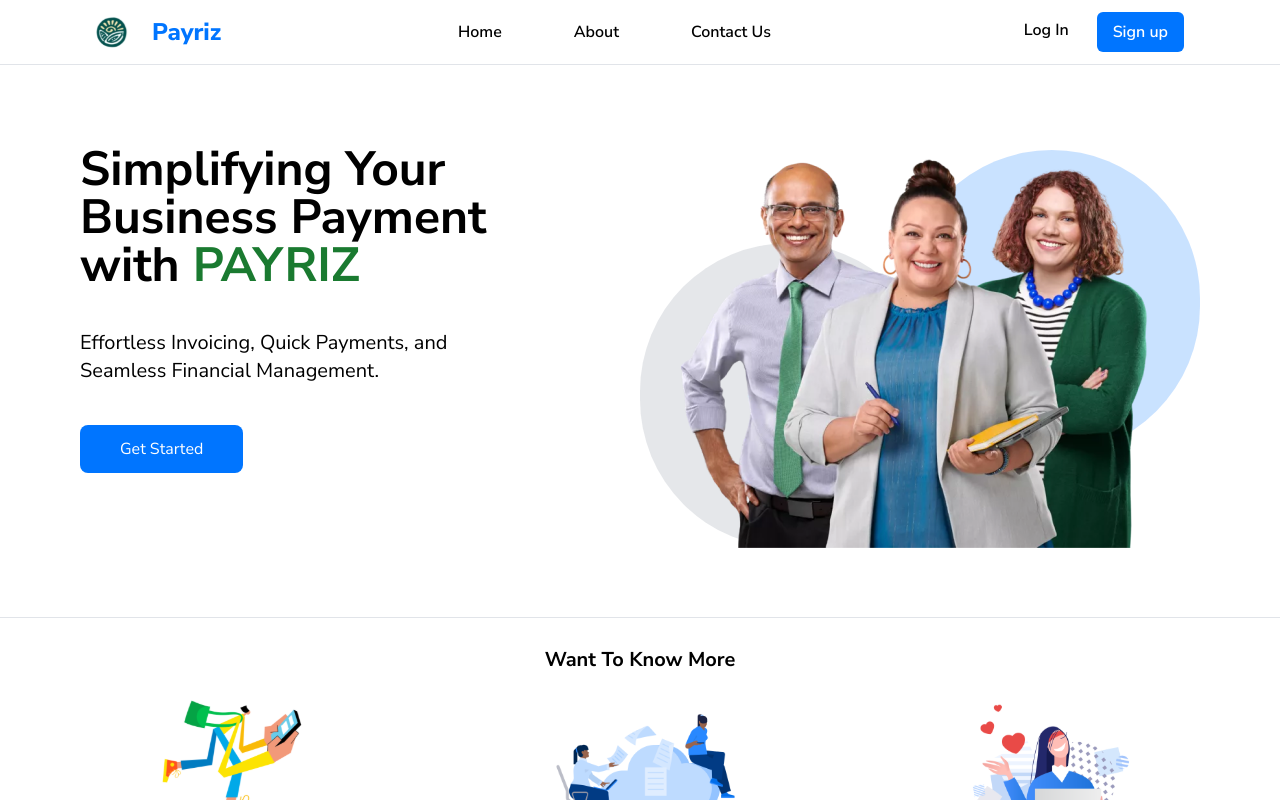
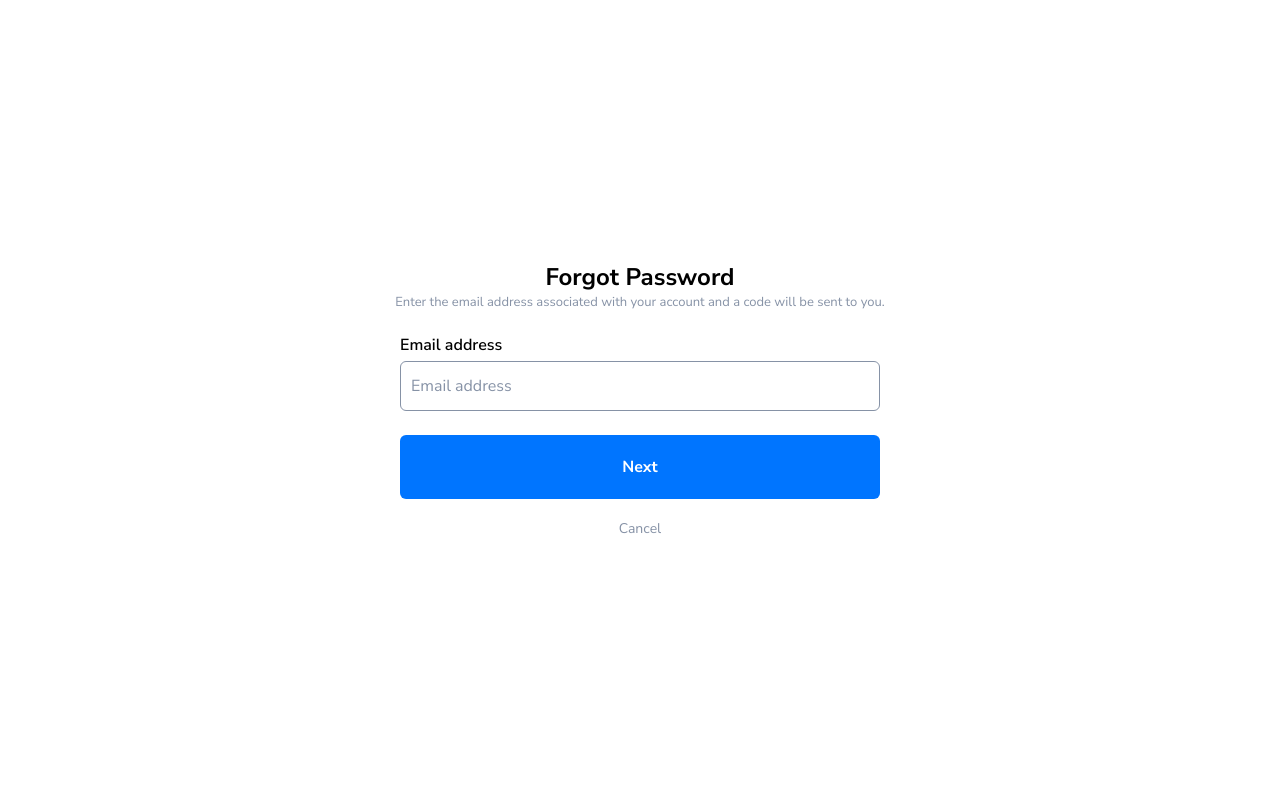
Before and after one commit to Joshuamjv2/payriz, a React (Vite) app in the folder frontend/: page /forgot-password in a window 1280 px wide. Shown: the top 800 px of the page. Built offline with nearby package versions, Linux system fonts and the light colour scheme; no server answers.

Commit message:
feat: password reset

```diff
--- a/frontend/src/App.tsx
+++ b/frontend/src/App.tsx
@@ -1,6 +1,7 @@
 import { BrowserRouter as Router, Route, Routes } from 'react-router-dom';
 import Login from './pages/AuthPages/Login';
 import Register from './pages/AuthPages/Register';
+import ForgotPassword from './pages/AuthPages/ForgotPassword';
 import Dashboard from './pages/Dashboard';
 import { ToastContainer } from 'react-toastify';
 import 'react-toastify/dist/ReactToastify.css';
@@ -18,6 +19,7 @@ import PendingInvoices from './pages/DashboardPages/AllInvoices/PendingInvoices'
 import PaidInvoices from './pages/DashboardPages/AllInvoices/PaidInvoices';
 import LandingPage from './pages/LandingPage/LandingPage';
 import PublicRoute from './hooks/PublicRoute';
+import ResetPassword from './pages/AuthPages/ResetPassword';
 
 function App() {
   return (
@@ -49,6 +51,8 @@ function App() {
         <Route path="" element={<AuthRoute />}>
           <Route path="/login" element={<Login />} />
           <Route path="/register" element={<Register />} />
+          <Route path="/forgot-password" element={<ForgotPassword />} />
+          <Route path="/reset-password" element={<ResetPassword />} />
         </Route>
         <Route path="*" element={<LandingPage />} />
       </Routes>
--- a/frontend/src/components/Navbar.tsx
+++ b/frontend/src/components/Navbar.tsx
@@ -9,8 +9,6 @@ export default function NavBar() {
   const navMenu = useRef(null);
   const [navbar, setNavbar] = useState(false);
   const user: UserContextData = useContext(UserContext);
-
-  console.log(user);
 
   const isAuthenticated = !!Cookies.get('token');
 
--- a/frontend/src/context/UserContext.tsx
+++ b/frontend/src/context/UserContext.tsx
@@ -3,6 +3,7 @@ import Cookies from 'js-cookie';
 import axios from 'axios';
 import { toast } from 'react-toastify';
 import { useLocation } from 'react-router-dom';
+// import LoadingSpinner from '../components/Spinner/LoadingSpinner';
 
 interface Props {
   children: ReactNode;
--- a/frontend/src/interceptors/axios.ts
+++ b/frontend/src/interceptors/axios.ts
@@ -27,10 +27,12 @@ axios.interceptors.response.use(
       if (response.status === 200) {
         const resBody = JSON.parse(response.data.body);
 
+        // API request needs to be from the same domain to set as secure (for iOs, Safari and chrome - mobile)
+
         Cookies.set('token', resBody.access_token, { secure: true });
         Cookies.set('refresh-token', resBody.refresh_token, { secure: true });
+        window.location.reload();
 
-        window.location.reload();
         axios.defaults.headers.common[
           'Authorization'
         ] = `Bearer ${resBody.access_token}`;
@@ -38,6 +40,12 @@ axios.interceptors.response.use(
         return axios(error.config);
       }
     }
+
+    if (error.response.status === 500) {
+      Cookies.remove('token');
+      Cookies.remove('refresh-token');
+      window.location.href = '/';
+    }
     // return error;
     return Promise.reject(error);
   },
--- /dev/null
+++ b/frontend/src/pages/AuthPages/ForgotPassword.tsx
@@ -0,0 +1,114 @@
+import { useState } from 'react';
+import { Form, Formik } from 'formik';
+import InputField from '../../components/InputField';
+import * as Yup from 'yup';
+import axios from 'axios';
+import { toast } from 'react-toastify';
+import { Link } from 'react-router-dom';
+import Modal from 'react-modal';
+import success from '../../assets/success.svg';
+
+const ForgotPasswordSchema = Yup.object().shape({
+  email: Yup.string()
+    .email('Invalid email')
+    .required('Please enter your email address'),
+});
+
+const ForgotPassword = () => {
+  const [isButtonDisabled, setIsButtonDisabled] = useState(false);
+  const [successModalIsOpen, setSuccessModalIsOpen] = useState(false);
+
+  const customStyles = {
+    content: {
+      top: '50%',
+      left: '50%',
+      right: 'auto',
+      bottom: 'auto',
+      marginRight: '-50%',
+      transform: 'translate(-50%, -50%)',
+      borderRadius: '8px',
+      padding: '44px 64px',
+    },
+  };
+
+  const handleSubmit = async (values: { email: string }) => {
+    const { email } = values;
+
+    setIsButtonDisabled(true);
+    try {
+      await axios.post(
+        `/auth/request-reset-password?redirect_url=${
+          import.meta.env.VITE_FRONTEND_URL
+        }/reset-password`,
+        {
+          username: email,
+        },
+      );
+      setSuccessModalIsOpen(true);
+      setIsButtonDisabled(false);
+    } catch (error: any) {
+      const err = JSON.parse(error.response.data.body);
+      toast.error(err.detail);
+      setIsButtonDisabled(false);
+    }
+  };
+
+  return (
+    <div className="flex flex-col items-center justify-center min-h-screen">
+      <h1 className="font-bold text-2xl">Forgot Password</h1>
+      <p className="text-gray text-[13px]">
+        Enter the email address associated with your account and a code will be
+        sent to you.
+      </p>
+
+      <Formik
+        initialValues={{
+          email: '',
+        }}
+        validationSchema={ForgotPasswordSchema}
+        onSubmit={handleSubmit}
+      >
+        {() => (
+          <Form className="flex flex-col mx-auto mt-5">
+            <InputField label="Email address" name="email" type="email" />
+
+            <button
+              disabled={isButtonDisabled}
+              type="submit"
+              className="mt-2 bg-blue disabled:bg-gray sm:w-[30rem] w-80 mx-auto text-[#ffffff] font-bold py-5 rounded-md"
+            >
+              Next
+            </button>
+          </Form>
+        )}
+      </Formik>
+
+      <Link to="/login" className="text-gray text-sm mt-5 text-left">
+        Cancel
+      </Link>
+
+      <Modal
+        isOpen={successModalIsOpen}
+        onRequestClose={() => setSuccessModalIsOpen(false)}
+        style={customStyles}
+        contentLabel="Success Modal"
+        appElement={document.getElementById('root') || undefined}
+      >
+        {/* <button
+          onClick={() => setSuccessModalIsOpen(false)}
+          className="absolute top-5 right-5"
+        >
+          X
+        </button> */}
+        <img src={success} alt="Success" className="mx-auto" />
+        <h2 className="font-bold pt-2 text-center">Successful</h2>
+        <p className="text-gray text-sm pt-2 text-center">
+          You have requested for a password reset. Please check your email
+          address to continue
+        </p>
+      </Modal>
+    </div>
+  );
+};
+
+export default ForgotPassword;
--- a/frontend/src/pages/AuthPages/Login.tsx
+++ b/frontend/src/pages/AuthPages/Login.tsx
@@ -2,12 +2,13 @@ import { useState } from 'react';
 import { Formik, Form } from 'formik';
 import * as Yup from 'yup';
 import InputField from '../../components/InputField';
-import { useNavigate } from 'react-router-dom';
+import { useNavigate, useSearchParams } from 'react-router-dom';
 import heroImg from '../../assets/woman-hero.svg';
 import welcome from '../../assets/welcome-hand.svg';
 import axios from 'axios';
 import { toast } from 'react-toastify';
 import Cookies from 'js-cookie';
+import { Link } from 'react-router-dom';
 
 const LoginSchema = Yup.object().shape({
   email: Yup.string()
@@ -19,6 +20,9 @@ const LoginSchema = Yup.object().shape({
 const Login = () => {
   const navigate = useNavigate();
   const [isButtonDisabled, setIsButtonDisabled] = useState(false);
+  const [searchParams] = useSearchParams();
+  const verificationEmail = searchParams.get('email');
+
   const headers = {
     'Content-Type': 'application/x-www-form-urlencoded',
   };
@@ -39,6 +43,8 @@ const Login = () => {
         },
       );
       const resBody = JSON.parse(res.data.body);
+
+      // API request needs to be from the same domain to set as secure (for iOs, Safari and)
       Cookies.set('token', resBody.access_token, { secure: true });
       Cookies.set('refresh-token', resBody.refresh_token, { secure: true });
       toast.success('Login successful');
@@ -70,7 +76,7 @@ const Login = () => {
         </h1>
         <Formik
           initialValues={{
-            email: '',
+            email: verificationEmail || '',
             password: '',
           }}
           validationSchema={LoginSchema}
@@ -85,7 +91,12 @@ const Login = () => {
                 passwordInput={true}
               />
 
-              {/* <p className="text-gray text-[13px] text-end">Forgot password?</p> */}
+              <Link
+                to="/forgot-password"
+                className="text-end text-gray text-sm"
+              >
+                Forgot password?
+              </Link>
 
               <button
                 disabled={isButtonDisabled}
--- /dev/null
+++ b/frontend/src/pages/AuthPages/ResetPassword.tsx
@@ -0,0 +1,99 @@
+import { useState } from 'react';
+import { Form, Formik } from 'formik';
+import InputField from '../../components/InputField';
+import * as Yup from 'yup';
+import axios from 'axios';
+import { toast } from 'react-toastify';
+import { Navigate, useNavigate, useSearchParams } from 'react-router-dom';
+
+const ForgotPasswordSchema = Yup.object({
+  newPassword: Yup.string().required('Password is required'),
+  verifyPassword: Yup.string().test(
+    'passwords-match',
+    'Passwords must match',
+    function (value) {
+      return this.parent.newPassword === value;
+    },
+  ),
+});
+
+const ResetPassword = () => {
+  const navigate = useNavigate();
+  const [isButtonDisabled, setIsButtonDisabled] = useState(false);
+  const [searchParams] = useSearchParams();
+  const token = searchParams.get('token');
+  const email = searchParams.get('email');
+
+  const handleSubmit = async (values: {
+    newPassword: string;
+    verifyPassword: string;
+  }) => {
+    const { newPassword, verifyPassword } = values;
+
+    setIsButtonDisabled(true);
+    try {
+      const res = await axios.post(`/auth/reset-password?token=${token}`, {
+        password: newPassword,
+        password2: verifyPassword,
+      });
+      const resBody = JSON.parse(res.data.body);
+      console.log(resBody);
+      toast.success('Password reset successful');
+      navigate('/login');
+      setIsButtonDisabled(false);
+    } catch (error: any) {
+      const err = JSON.parse(error.response.data.body);
+      toast.error(err.detail);
+      setIsButtonDisabled(false);
+    }
+  };
+
+  if (!token) {
+    return <Navigate to="/login" replace />;
+  }
+
+  return (
+    <div className="flex flex-col items-center justify-center min-h-screen">
+      <h1 className="font-bold text-2xl">Reset Password</h1>
+      <p className="text-gray text-[13px]">
+        {email
+          ? `Enter your new password for ${email} to reset it.`
+          : 'Enter your new password to reset it'}
+      </p>
+
+      <Formik
+        initialValues={{
+          newPassword: '',
+          verifyPassword: '',
+        }}
+        validationSchema={ForgotPasswordSchema}
+        onSubmit={handleSubmit}
+      >
+        {() => (
+          <Form className="flex flex-col mx-auto mt-5">
+            <InputField
+              label="New Password"
+              name="newPassword"
+              passwordInput={true}
+            />
+            <InputField
+              label="Confirm New Password"
+              name="verifyPassword"
+              passwordInput={true}
+            />
+
+            <button
+              disabled={isButtonDisabled}
+              type="submit"
+              className="mt-2 bg-blue disabled:bg-gray sm:w-[30rem] w-80 mx-auto text-[#ffffff] font-bold py-5 rounded-md"
+            >
+              Reset Password
+            </button>
+          </Form>
+        )}
+      </Formik>
+    </div>
+  );
+};
+
+export default ResetPassword;
--- a/frontend/src/pages/Dashboard.tsx
+++ b/frontend/src/pages/Dashboard.tsx
@@ -121,7 +121,7 @@ const Dashboard = () => {
                 <tr className="[&>*]:text-left text-gray text-sm">
                   <th>Name</th>
                   <th>Contact Information</th>
-                  <th className="flex justify-end">Date Issued</th>
+                  <th className="flex justify-end">Date Added</th>
                 </tr>
                 {user?.customers?.slice(0, 8).map((customer) => (
                   <tr key={customer.id} className="[&>*]:py-2 text-sm">
--- a/frontend/src/pages/DashboardPages/AttachInvoice/SendInvoice.tsx
+++ b/frontend/src/pages/DashboardPages/AttachInvoice/SendInvoice.tsx
@@ -146,7 +146,7 @@ const SendInvoice = () => {
               <div className="mt-5 flex justify-end">
                 <div className="flex gap-20 font-semibold text-xs border-t-[1px] border-t-gray pt-2">
                   <p>Total</p>
-                  <p>{calculateTotal(state?.values?.products)}</p>
+                  <p>₦{calculateTotal(state?.values?.products)}</p>
                 </div>
               </div>
             </div>
--- a/frontend/src/pages/DashboardPages/Wallet/Wallet.tsx
+++ b/frontend/src/pages/DashboardPages/Wallet/Wallet.tsx
@@ -129,6 +129,12 @@ const Wallet = () => {
               Loading...
             </p>
           )}
+
+          {storedWallet?.history?.length === 0 && !isWalletLoading && (
+            <p className="text-center sm:my-40 my-10 text-gray text-sm">
+              No transaction yet
+            </p>
+          )}
         </section>
 
         <AddBankDetails
```
